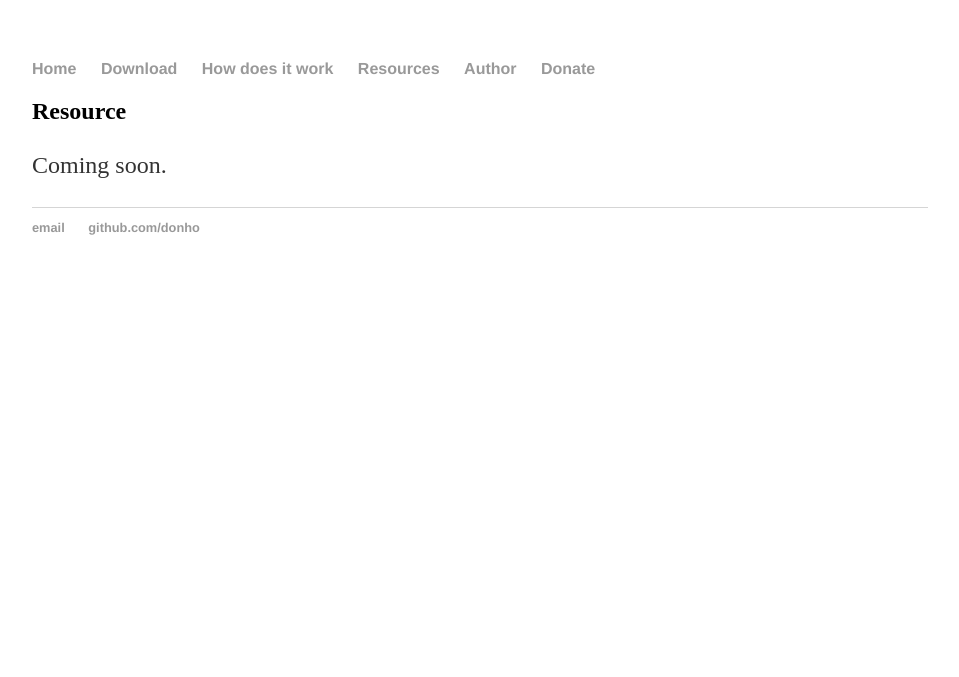
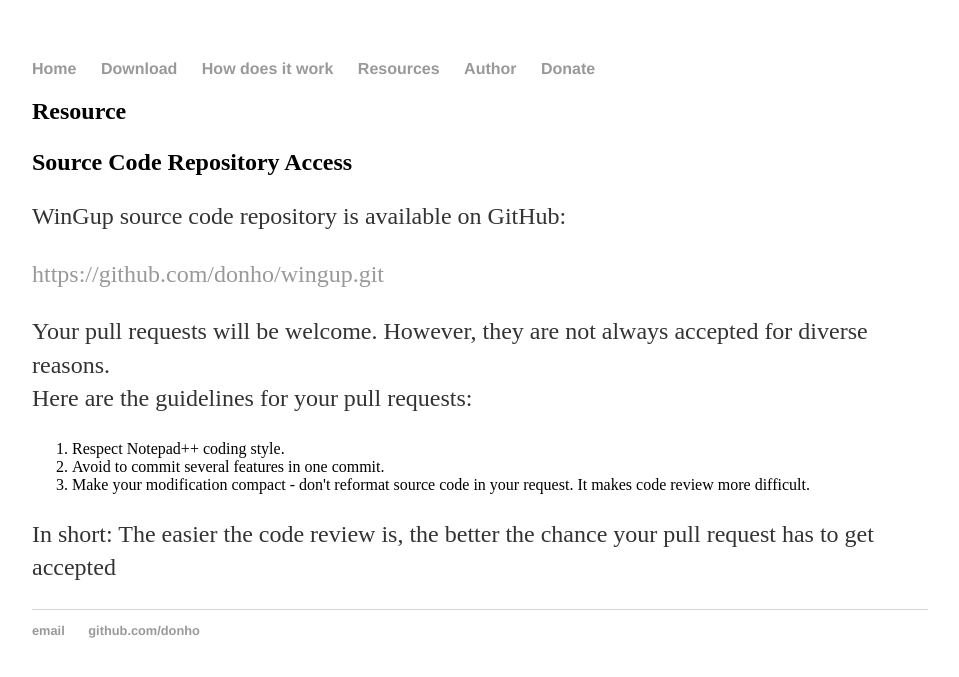
Before and after one commit to gupwin32/gupwin32.github.io, a Jekyll site: the page built from resources/index.html, in a window 1280 px wide. Shown: the top 677 px of the page, without its empty margins (160-1119 px from the left). Built offline with Jekyll 4.4.1, drawn with Linux system fonts in a browser that asks for light colours.

Commit message:
Update index.html

```diff
--- a/resources/index.html
+++ b/resources/index.html
@@ -5,6 +5,16 @@ title: Resource
 <div class="blurb">
 <h2>Resource</h2>
 <p>
-Coming soon.
+<h2>Source Code Repository Access</h2>
+<p>WinGup source code repository is available on GitHub:</p>
+<p><a href="https://github.com/donho/wingup.git" target="_blank">https://github.com/donho/wingup.git</a></p>
+<p>Your pull requests will be welcome. However, they are not always accepted for diverse reasons.<br /> Here are the guidelines for your pull requests:</p>
+<ol>
+<li>Respect Notepad++ coding style.</li>
+<li>Avoid to commit several features in one commit.</li>
+<li>Make your modification compact - don't reformat source code in your request. It makes code review more difficult.</li>
+</ol>
+<p>In short: The easier the code review is, the better the chance your pull request has to get accepted</p>
+<p> </p>
 </p>
 </div><!-- /.blurb -->
```
